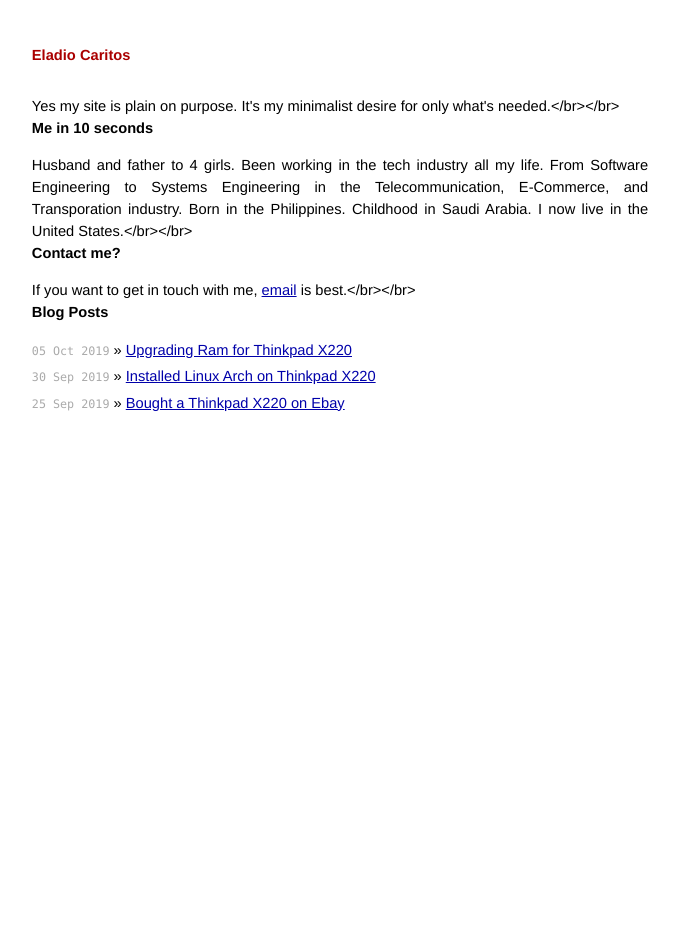
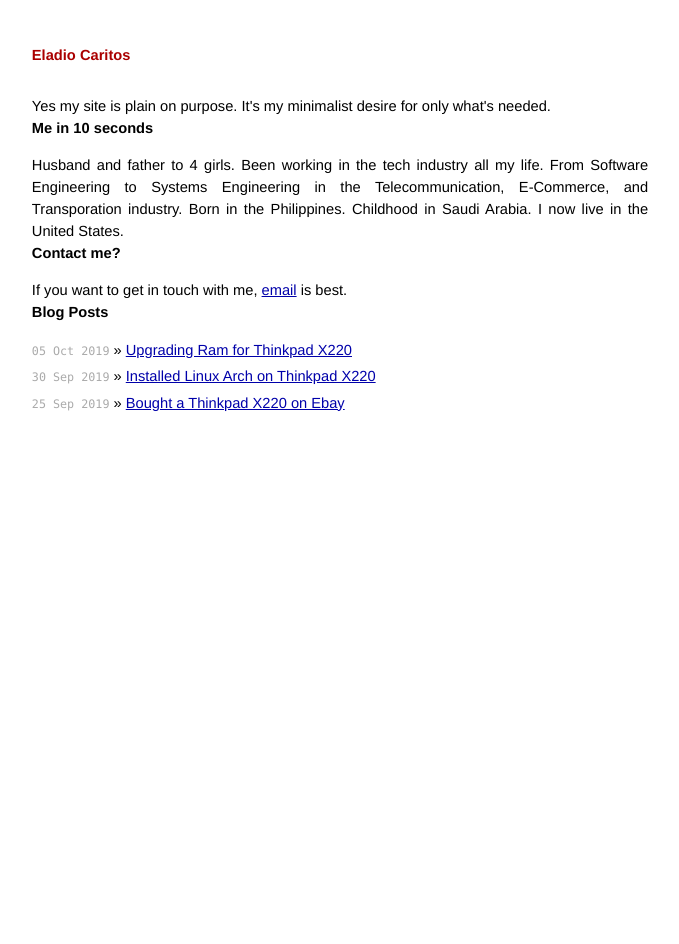
Before and after one commit to caritos/caritos.github.io, a Jekyll site: the page built from index.md, in a window 1280 px wide. Shown: the whole page, without its empty margins (300-979 px from the left). Built offline with Jekyll 4.4.1, drawn with Linux system fonts in a browser that asks for light colours.

```diff
--- a/index.md
+++ b/index.md
@@ -4,13 +4,13 @@ title: Eladio Caritos
 ---
 
 <div id="home">
-Yes my site is plain on purpose. It's my minimalist desire for only what's needed.</br></br>
+Yes my site is plain on purpose. It's my minimalist desire for only what's needed.
 
 <h1>Me in 10 seconds</h1>
-Husband and father to 4 girls.  Been working in the tech industry all my life. From Software Engineering to Systems Engineering in the Telecommunication, E-Commerce, and Transporation industry.  Born in the Philippines.  Childhood in Saudi Arabia.  I now live in the United States.</br></br>
+Husband and father to 4 girls.  Been working in the tech industry all my life. From Software Engineering to Systems Engineering in the Telecommunication, E-Commerce, and Transporation industry.  Born in the Philippines.  Childhood in Saudi Arabia.  I now live in the United States.
 
 <h1>Contact me?</h1>
-If you want to get in touch with me, <a href="mailto:eladio@caritos.com">email</a> is best.</br></br>
+If you want to get in touch with me, <a href="mailto:eladio@caritos.com">email</a> is best.
 
 <h1>Blog Posts</h1>
 <ul class="posts">
```
Also changed, not shown: _drafts/book-review-rust-programming-language.md (added, +10 -0 lines), _drafts/rust-cheat-sheet.md (added).
